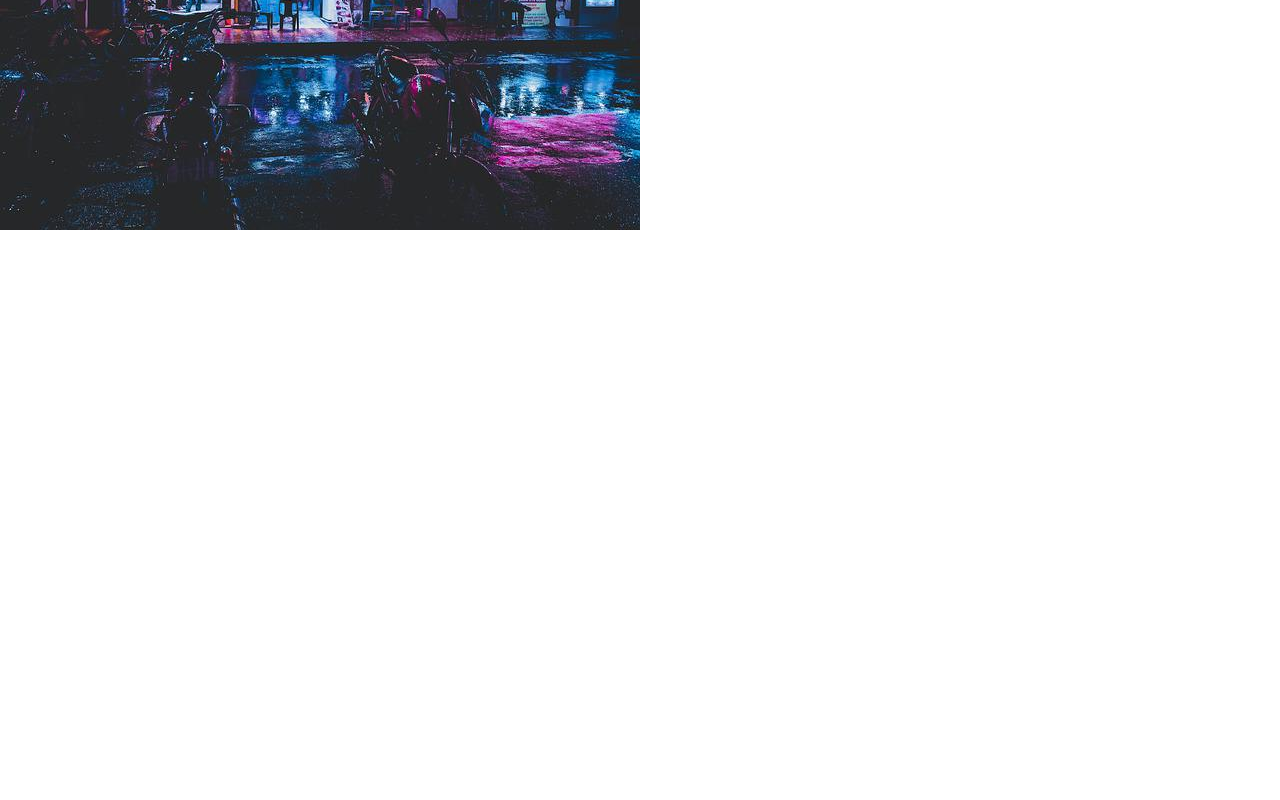
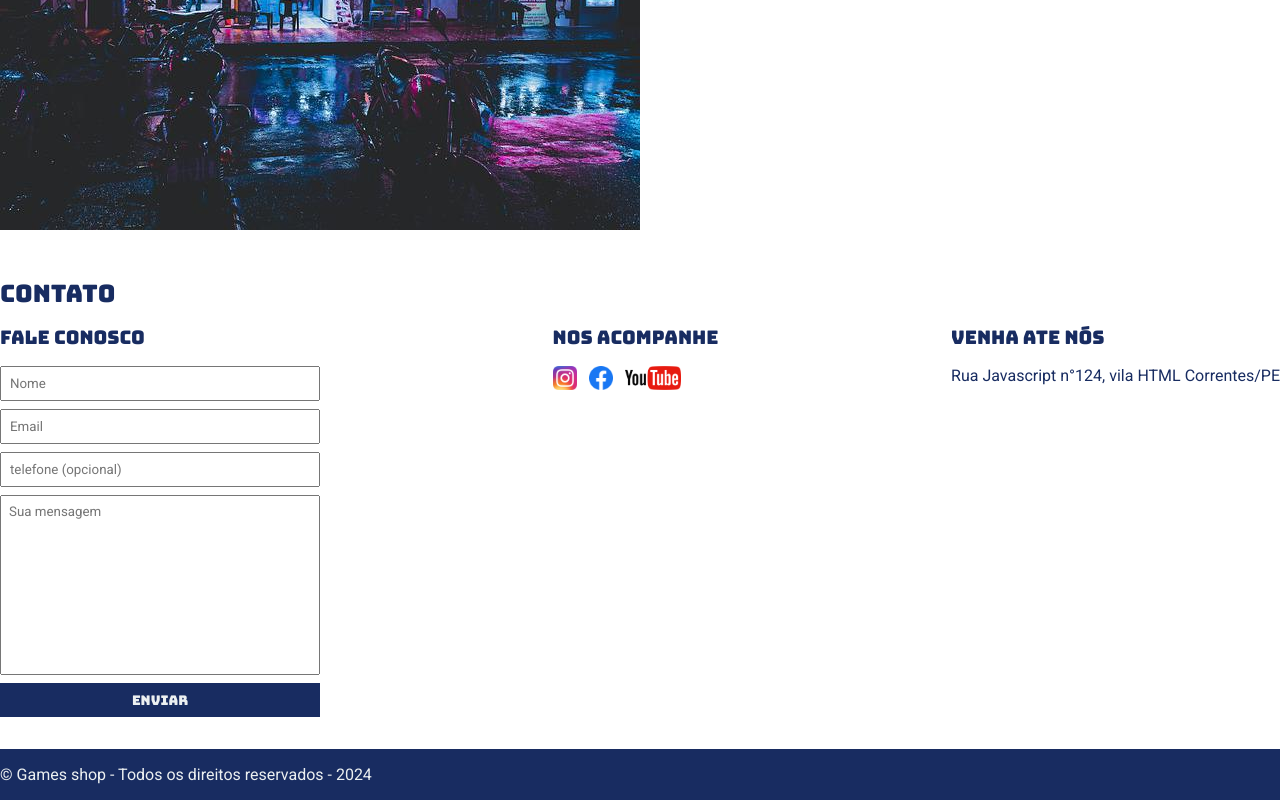
Before and after one commit to samuel-lino/Games-shop, a plain HTML site: page index.html in a window 1280 px wide. Shown: the part 349-1149 px from the top of the page. Before the commit the page ends 800 px from the top, so only its background shows below. Drawn offline with Linux system fonts and the light colour scheme.

Commit message:
finalizado o front-end do site

```diff
--- a/index.html
+++ b/index.html
@@ -17,16 +17,16 @@
             <nav>
                 <ul>
                     <li>
-                        <a href="#">Sobre a loja</a>
+                        <a href="#sobre">Sobre a loja</a>
                     </li>
                     <li>
-                        <a href="#">Contato</a>
+                        <a href="#contact">Contato</a>
                     </li>
                 </ul>
             </nav>
         </div>
     </header>
-    <section>
+    <section id="sobre">
         <div class="container">
             <img class="shop-img"  src="./imagens/loja.jpg" alt="fachada da loja games shop">
             <div>
@@ -48,5 +48,50 @@
             </div>
         </div>
     </section>
+    <section id="contact">
+        <div class="container">
+            <h2>contato</h2>
+            <div class="contact-info">
+                <div>
+                    <h3>Fale conosco</h3>
+                    <form>
+                        <input type="text" placeholder="Nome" required/>
+                        <input type="email" placeholder="Email" required/>
+                        <input type="tel" placeholder="telefone (opcional)"/>
+                        <textarea placeholder="Sua mensagem" required></textarea>
+                        <button type="submit">Enviar</button>
+                    </form>
+                </div>
+                <div>
+                    <h3>Nos acompanhe</h3>
+                    <ul class="social-media">
+                        <li>
+                            <a href="#" title="siga-nos no instagram"><img src="./imagens/instagram.png" alt="instagram"></a>
+
+                        </li>
+                        <li>
+                            <a href="#" title="siga-nos no facebook"><img src="./imagens/facebook.png" alt="facebook"></a>
+
+                        </li>
+                        <li>
+                            <a href="#" title="Visite-nos no nosso canal do youtube"><img src="./imagens/youtube.png" alt="youtube"></a>
+
+                        </li>
+                    </ul>
+                </div>
+                <div>
+                    <h3>Venha ate nós</h3>
+                    <p>Rua Javascript n°124, vila HTML Correntes/PE</p>
+                </div>
+            </div>
+        </div>
+    </section>
+    <footer>
+        <div class="container">
+            <p>
+                &copy; Games shop - Todos os direitos reservados - 2024
+            </p>
+        </div>
+    </footer>
 </body>
 </html>
--- a/style.css
+++ b/style.css
@@ -39,12 +39,14 @@ section .container{
     justify-content: space-between;
 }
 
-.brands-list img{
+.brands-list img,
+.social-media img{
     height: 24px;
     margin-right: 8px;
 }
 
-.brands-list li{
+.brands-list li,
+.social-media li{
     display:inline;
 }
 
@@ -57,7 +59,7 @@ section{
     color: #182c61;
 }
 
-section h2{
+section h2, section h3{
     margin-bottom: 16px;
 }
 
@@ -69,14 +71,56 @@ section p{
     margin-right: 32px;
 }
 
-header, section h2{
-    font-family: "Bungee", sans-serif
+header, section h2, section h3, form button{
+    font-family: "Bungee", sans-serif;
+    font-weight: normal;
 }
 
-body{
+body, input, textarea{
     font-family: "Roboto", sans-serif;
 }
 
-header h1, section h2{
-    font-weight: normal;
+#contact .container{
+    display: block;
 }
+
+.contact-info{
+    display: flex;
+    justify-content: space-between;
+}
+
+form input,
+form textarea,
+form button{
+    display: block;
+    width: 320px;
+    margin: 8px 0;
+    padding: 8px;
+}
+
+form textarea{
+    resize: none;
+    height: 180px;
+}
+
+input:focus, textarea:focus{
+    outline-color: #182c61;
+}
+
+form button{
+    background-color: #182c61;
+    color: #ecf0f1;
+    border: none;
+    cursor: pointer;
+}
+
+form button:hover{
+    background-color: #506ebe;
+
+}
+
+footer{
+    background-color: #182c61;
+    color: #ecf0f1;
+    padding: 16px 0;
+}
```
